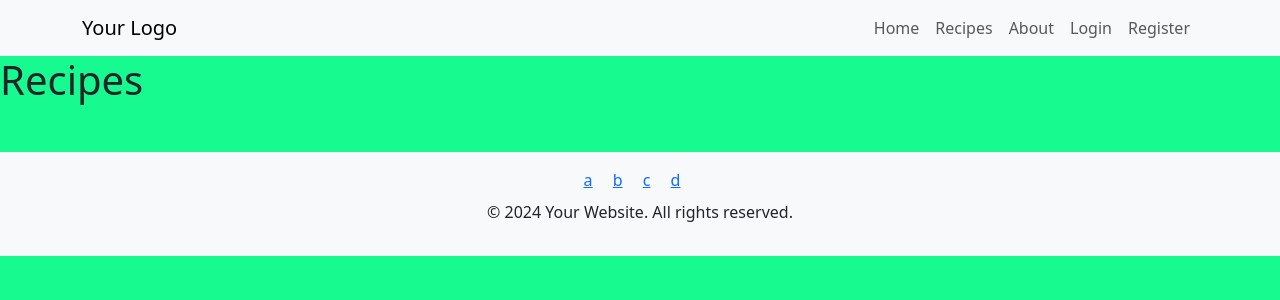
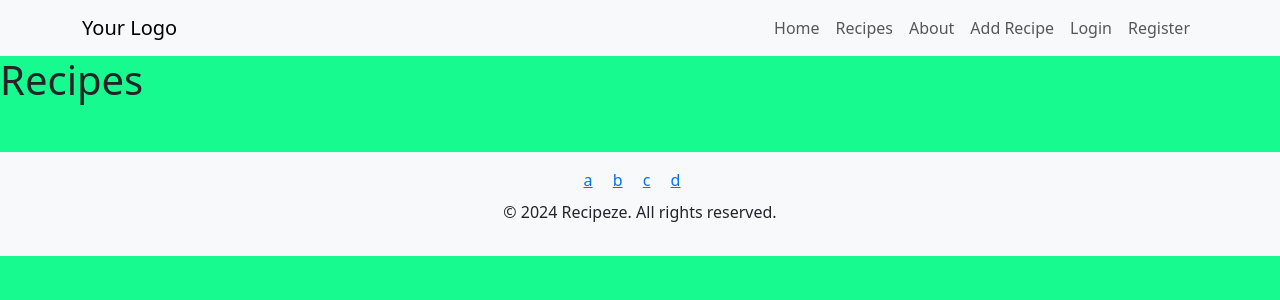
Before and after one commit to CiaranBrain/Recipeze, a Django app: page /test/recipes/ in a window 1280 px wide. Shown: the top 300 px of the page. Run offline with Django 4.2, Linux system fonts and the light colour scheme; data that the repository does not hold is empty.

Commit message:
modified base, header and recipes_list.html files

```diff
--- a/config/settings.py
+++ b/config/settings.py
@@ -29,7 +29,7 @@ TEMPLATES_DIR = os.path.join(BASE_DIR,'templates')
 SECRET_KEY = os.environ.get('SECRET_KEY')
 
 # SECURITY WARNING: don't run with debug turned on in production!
-DEBUG = False
+DEBUG = True
 
 ALLOWED_HOSTS = [
     '.herokuapp.com',
@@ -107,6 +107,7 @@ dj_database_url.parse(os.environ.get("DATABASE_URL"))
 
 CSRF_TRUSTED_ORIGINS = [
     'https://8000-ciaranbrain-recipeze-a4iodlbx2rn.ws-eu108.gitpod.io',
+    'https://8000-ciaranbrain-recipeze-a4iodlbx2rn.ws-eu110.gitpod.io',
 ]
 
 # Password validation
--- a/recipe/templates/recipes_list.html
+++ b/recipe/templates/recipes_list.html
@@ -4,14 +4,17 @@
 {% block content %}
 
     <h1>Recipes</h1>
-    <ul>
+
       {% for recipe in recipes %}
+      <div class="container recipe-box">
+      <ul>
       <li>{{ recipe.title }}</li>
       <li>{{ recipe.description }}</li>
       <li>{{ recipe.author }}</li>
       <li>{{ recipe.created_on }}</li>
-      {% endfor %}
-    </ul>
+      </ul>
+      </div>
+    {% endfor %}
 
     {% endblock %}
 
--- a/static/css/style.css
+++ b/static/css/style.css
@@ -1,3 +1,11 @@
 body {
     background-color: rgb(23, 250, 144);
 }
+
+.recipe-box {
+    border: 1px solid black;
+}
+
+.recipe-box li {
+    text-decoration: none;
+}
--- a/templates/base.html
+++ b/templates/base.html
@@ -20,6 +20,7 @@
 <!-- title  -->
     <title>Recipeze - {% block title %}{% endblock %}</title>
   </head>
+
   <body>
 <!-- external header -->
     {% include "includes/header.html" %}
@@ -30,4 +31,6 @@
 <!-- extra js -->
     {% block extra_js %} {% endblock %}
   </body>
+
+
 </html>
--- a/templates/includes/footer.html
+++ b/templates/includes/footer.html
@@ -10,7 +10,7 @@
             <a href="#" class="me-3">d<i class="bi bi-linkedin"></i></a>
         </div>
         <div class="text-center mt-2">
-            <p>&copy; 2024 Your Website. All rights reserved.</p>
+            <p>&copy; 2024 Recipeze. All rights reserved.</p>
         </div>
     </div>
 </footer>
--- a/templates/includes/header.html
+++ b/templates/includes/header.html
@@ -18,6 +18,9 @@
                     <a class="nav-link" href="#">About</a>
                 </li>
                 <li class="nav-item">
+                    <a class="nav-link" href="#">Add Recipe</a>
+                </li>
+                <li class="nav-item">
                     <a class="nav-link" href="#">Login</a>
                 </li>
                 <li class="nav-item">
```
